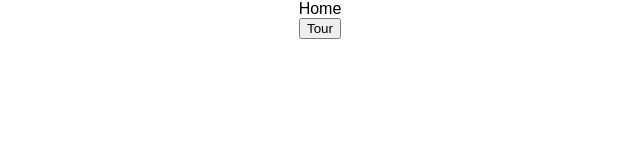
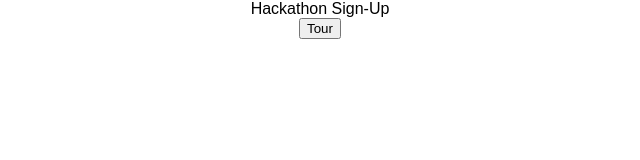
Before and after one commit to BootcampersCollective/juneFreestyleHack, a React (Create React App) app in the folder react/: page / in a window 1280 px wide. Shown: the top 160 px of the page, without its empty margins (320-960 px from the left). Built offline with nearby package versions, Linux system fonts and the light colour scheme.

Commit message:
committing components all capitalized

```diff
--- a/react/src/comp/Home.js
+++ b/react/src/comp/Home.js
@@ -3,7 +3,7 @@ import React from 'react'
 const Home = () => {
 
 	return (
-		<div>Home</div>
+		<div>Hackathon Sign-Up</div>
 	)
 }
 
--- a/react/src/comp/regInfo/infoLandingPage.js
+++ b/react/src/comp/regInfo/infoLandingPage.js
@@ -0,0 +1,26 @@
+import React, {Component} from 'react';
+
+class InfoLandingPage extends Component {
+	constructor(props) {
+		super(props);
+		this.state = {
+
+		}
+
+
+	}
+
+	render() {
+		return (
+			<div id="title">
+				<h1>Bootcampers Collective</h1>
+					<button id="singleReg">Single Registration</button>
+					<button id="teamReg">Team Registration</button>
+			</div>
+
+
+			)
+	}
+}
+
+export default InfoLandingPage;
```
